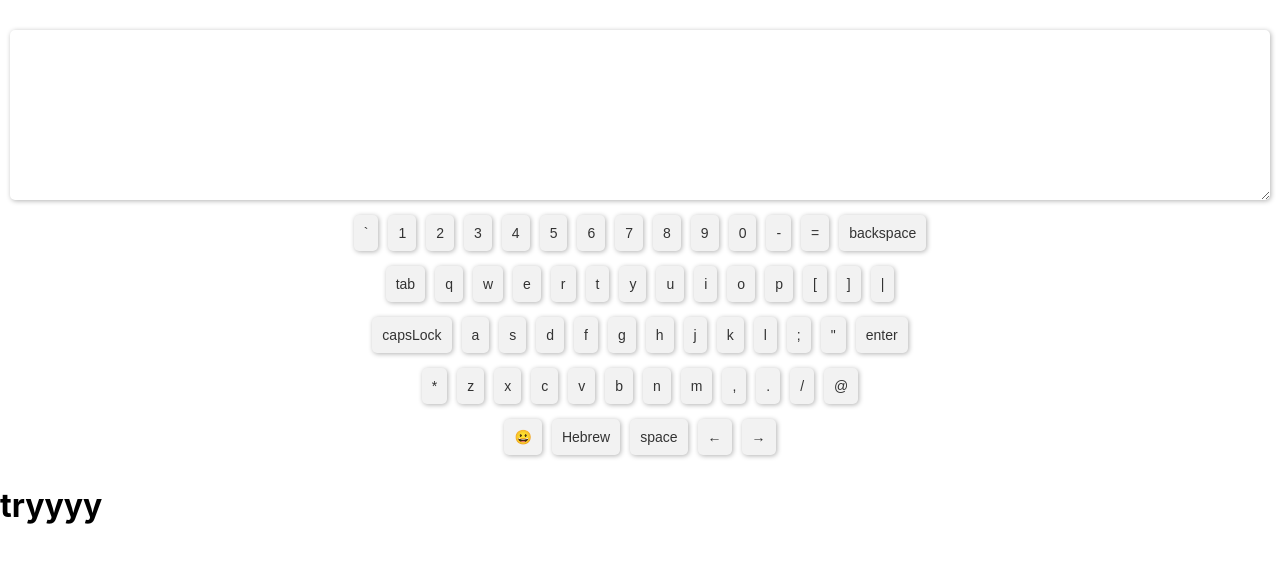
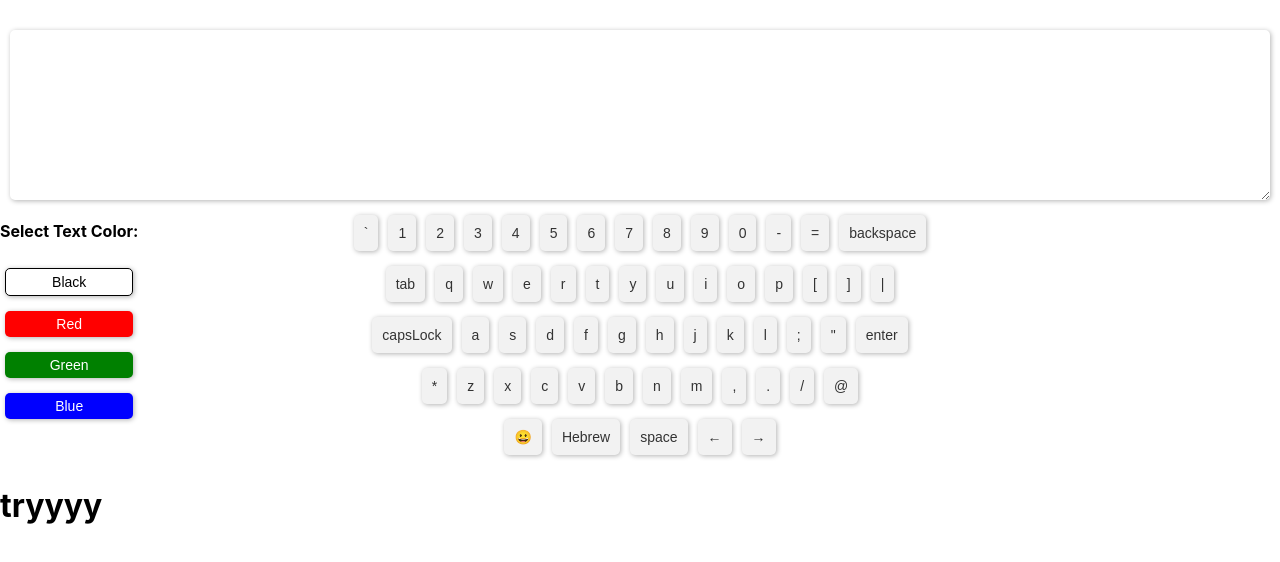
Before and after one commit to HeroutRozilyo/Project_FullStack_4, a React (Create React App) app: page / in a window 1280 px wide. Shown: the top 562 px of the page. Built offline with nearby package versions, Linux system fonts and the light colour scheme.

Commit message:
all the color

```diff
--- a/src/Color.js
+++ b/src/Color.js
@@ -1,8 +1,27 @@
-import React from 'react';
-import '../src/css/KeyBoard.css';
+import React, { Component } from "react";
+import '../src/css/color.css'
 
- export class Color extends React.Component {
-    constructor(){
-        super(props);
+ export class TextColorPicker extends Component {
+
+    handleColorChange = (color) => {
+        this.props.onTextColorChange(color);
+      }
+
+      selectTextColor(color) {
+        this.setState({ textColor: color }, () => {
+          this.props.onTextColorSelected(this.state.textColor);
+        });
+      }
+
+      render() {
+        return (
+          <div className="textColorSelector">
+             <h4>Select Text Color:</h4>
+             <button className="textColorButton black" onClick={() => this.handleColorChange('black')}>Black</button>
+<button className="textColorButton red" onClick={() => this.handleColorChange('red')}>Red</button>
+<button className="textColorButton green" onClick={() => this.handleColorChange('green')}>Green</button>
+<button className="textColorButton blue" onClick={() => this.handleColorChange('blue')}>Blue</button>
+          </div>
+        );
+      }
     }
- }
--- a/src/KeyBoardFull.js
+++ b/src/KeyBoardFull.js
@@ -12,7 +12,8 @@ import {EnglishKey,HebrewKeys,EmojiKeys} from './KeyBords.js'
       isEmojiKeyboard: false,
       isCapsLockOn:false,
       virtualKeys:EnglishKey,
-      direction: 'ltr' // or 'rtl'
+      direction: 'ltr' ,// or 'rtl'
+
     };
 
 
@@ -22,6 +23,7 @@ import {EnglishKey,HebrewKeys,EmojiKeys} from './KeyBords.js'
     this.handleKeyPress = this.handleKeyPress.bind(this);
 
   }
+
 
   handleKeyPress(key) {
     let newText = this.state.text;
@@ -90,7 +92,7 @@ import {EnglishKey,HebrewKeys,EmojiKeys} from './KeyBords.js'
   render() {
     return (
       <div className="App">
-        <textarea className="text-editor" dir={this.state.direction}  value={this.state.text} onChange={(e) => this.setState({ text: e.target.value })}></textarea>
+       <textarea className="text-editor" dir={this.state.direction} style={{ color: this.props.textColorProp }} value={this.state.text} onChange={(e) => this.setState({ text: e.target.value })}></textarea>
 <div className="keyboard">
 {this.state.isEmojiKeyboard ? (
 <div className="emoji-keyboard">
--- a/src/TextEditor.js
+++ b/src/TextEditor.js
@@ -1,21 +1,29 @@
 
 import React from 'react';
 import {KeyBoardEBE} from './KeyBoardFull.js'
+import {TextColorPicker} from '../src/Color.js'
  export default class  TextEditorFull extends React.Component {
 
-    // constructor(props) {
-    //     super(props);
+    constructor(props) {
+        super(props);
+        this.state = {
+          textColor: 'black'
+        }
 
-    // }
+      }
+      handleTextColorChange = (color) => {
+        this.setState({
+          textColor: color
+        });
+      }
     render() {
         return(
            <div>
 
 
-          <KeyBoardEBE>
-
-          </KeyBoardEBE>
+<KeyBoardEBE textColorProp={this.state.textColor}></KeyBoardEBE>
           <div> <h1>tryyyy</h1></div>
+          <TextColorPicker onTextColorChange={this.handleTextColorChange}></TextColorPicker>
           </div>
 
 
--- /dev/null
+++ b/src/css/color.css
@@ -0,0 +1,36 @@
+.textColorSelector {
+    position: absolute;
+    left: 0;
+    top: 200px;
+    display: flex;
+    flex-direction: column;
+  }
+
+  .textColorButton {
+    margin-bottom: 10px;
+    padding: 5px 10px;
+    border: none;
+    border-radius: 5px;
+    cursor: pointer;
+  }
+
+  .textColorButton.red {
+    background-color: red;
+    color: white;
+  }
+
+  .textColorButton.green {
+    background-color: green;
+    color: white;
+  }
+
+  .textColorButton.blue {
+    background-color: blue;
+    color: white;
+  }
+
+  .textColorButton.black {
+    background-color: white;
+    color: black;
+    border: 1px solid black;
+  }
```
